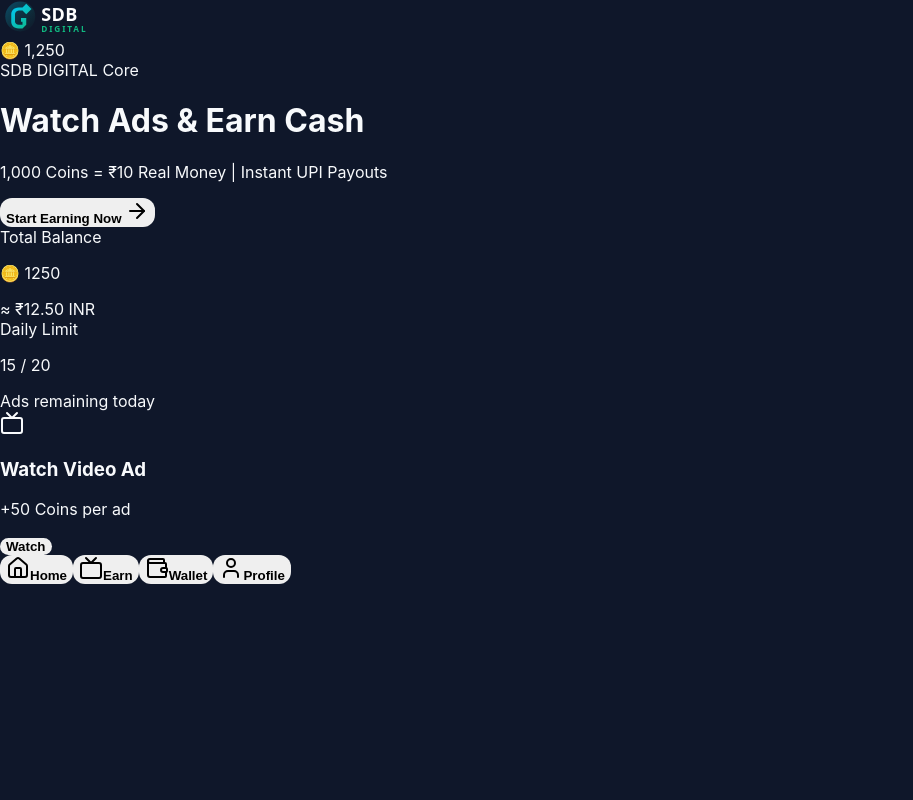
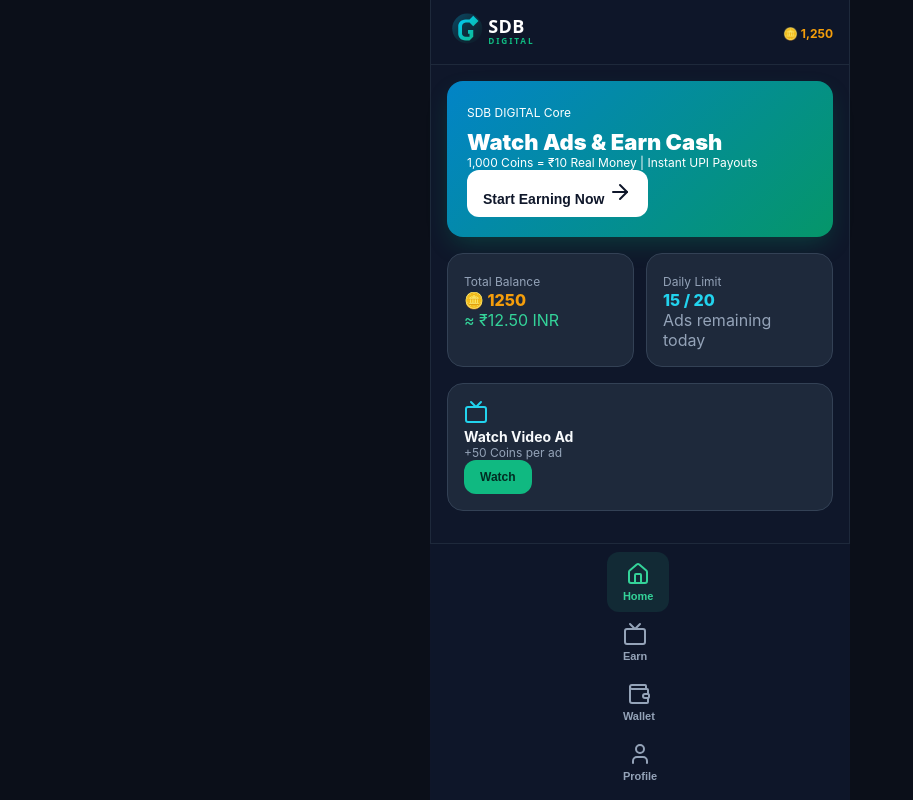
Before and after one commit to miyafolic/SDB-Digital-, a Next.js app: page / in a window 1280 px wide. Shown: the whole page, without its empty margins (0-913 px from the left). Built offline with nearby package versions, Linux system fonts and the light colour scheme.

Commit message:
globals.css

```diff
--- a/app/globals.css
+++ b/app/globals.css
@@ -1,19 +1,130 @@
-@tailwindcss base;
-@tailwindcss components;
-@tailwindcss utilities;
-
-/* Fallback High-Quality Styling */
-body {
-  background-color: #0F172A !important;
-  color: #F8FAFC !important;
-  font-family: -apple-system, BlinkMacSystemFont, "Segoe UI", Roboto, sans-serif;
+* {
+  box-sizing: border-box;
   margin: 0;
   padding: 0;
 }
 
+body {
+  background-color: #0b0f19;
+  color: #f8fafc;
+  font-family: -apple-system, BlinkMacSystemFont, "Segoe UI", Roboto, sans-serif;
+  display: flex;
+  justify-content: center;
+  min-height: 100vh;
+}
+
+main {
+  width: 100%;
+  max-width: 420px;
+  background-color: #0f172a;
+  min-height: 100vh;
+  padding-bottom: 80px;
+  border-left: 1px solid #1e293b;
+  border-right: 1px solid #1e293b;
+}
+
+header {
+  position: sticky;
+  top: 0;
+  z-index: 50;
+  background: rgba(15, 23, 42, 0.9);
+  backdrop-filter: blur(8px);
+  border-bottom: 1px solid #1e293b;
+  padding: 12px 16px;
+  display: flex;
+  justify-content: space-between;
+  align-items: center;
+}
+
+.p-4 { padding: 16px; }
+.space-y-4 > * + * { margin-top: 16px; }
+
+.bg-gradient-to-br {
+  background: linear-gradient(135deg, #0284c7 0%, #059669 100%);
+  border-radius: 16px;
+  padding: 20px;
+  color: white;
+  box-shadow: 0 10px 25px -5px rgba(5, 150, 105, 0.3);
+}
+
+.text-2xl { font-size: 22px; font-weight: 900; margin-top: 8px; }
+.text-xs { font-size: 12px; }
+.text-sm { font-size: 14px; }
+.text-lg { font-size: 18px; font-weight: 700; }
+.font-bold { font-weight: 700; }
+.font-extrabold { font-weight: 800; }
+
+.grid { display: grid; }
+.grid-cols-2 { grid-template-columns: repeat(2, minmax(0, 1fr)); gap: 12px; }
+
+.bg-slate-800\/60, .bg-slate-800\/40 {
+  background-color: #1e293b;
+  border: 1px solid #334155;
+  border-radius: 16px;
+  padding: 16px;
+}
+
+.text-amber-400 { color: #f59e0b; }
+.text-emerald-400 { color: #34d399; }
+.text-cyan-400 { color: #22d3ee; }
+.text-slate-400 { color: #94a3b8; }
+
 button {
   cursor: pointer;
+  border: none;
   border-radius: 12px;
-  border: none;
-  font-weight: bold;
+  font-weight: 700;
+  padding: 10px 16px;
 }
+
+.bg-emerald-500 {
+  background-color: #10b981;
+  color: #022c22;
+}
+
+.bg-white {
+  background-color: #ffffff;
+  color: #0f172a;
+}
+
+nav {
+  position: fixed;
+  bottom: 0;
+  left: 50%;
+  transform: translateX(-50%);
+  width: 100%;
+  max-width: 420px;
+  background: rgba(15, 23, 42, 0.95);
+  backdrop-filter: blur(12px);
+  border-top: 1px solid #1e293b;
+  display: flex;
+  justify-content: space-around;
+  padding: 8px;
+  z-index: 100;
+}
+
+nav button {
+  background: transparent;
+  color: #94a3b8;
+  display: flex;
+  flex-direction: column;
+  align-items: center;
+  gap: 4px;
+  font-size: 11px;
+}
+
+nav button.font-bold {
+  color: #34d399;
+  background: rgba(52, 211, 153, 0.1);
+}
+
+input {
+  width: 100%;
+  background: #0f172a;
+  border: 1px solid #334155;
+  border-radius: 12px;
+  padding: 12px;
+  color: white;
+  margin-top: 6px;
+  outline: none;
+}
```
